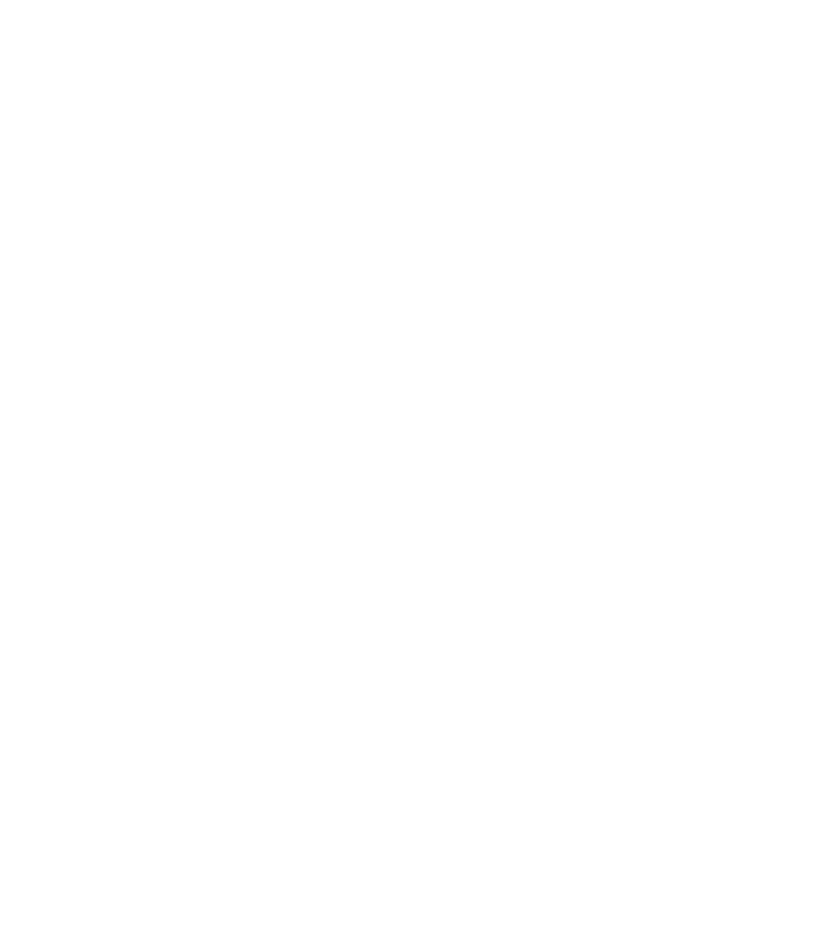
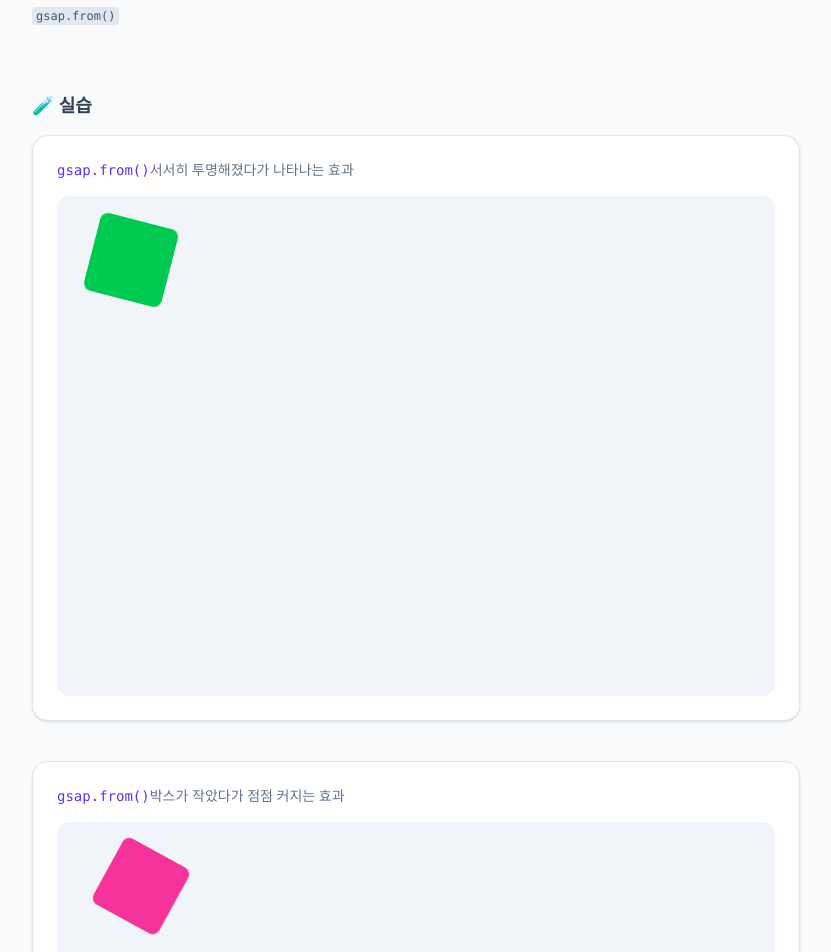
Before and after one commit to eeeunhey/GSAP_Project, a React (Vite) app in the folder GSAP_React/: page /gaspFrom in a window 1280 px wide. Before the commit this address had no page. Shown: the part 180-1132 px from the top of the page, without its empty margins (224-1055 px from the left). Before the commit the page ends 800 px from the top, so only its background shows below. Built offline with nearby package versions, Linux system fonts and the light colour scheme.

Commit message:
feat: gsap from 여러 효과 적용

```diff
--- a/GSAP_React/src/App.jsx
+++ b/GSAP_React/src/App.jsx
@@ -1,19 +1,17 @@
 import { Routes, Route } from "react-router-dom";
-import './App.css'
-import  HomePage  from "./pages/HomePage";
+import "./App.css";
+import HomePage from "./pages/HomePage";
 import { GsapTo } from "./pages/GsapTo";
-
-
+import GsapFrom from "./pages/GsapFrom";
 
 function App() {
-
-
   return (
     <Routes>
-      <Route path="/" element={<HomePage />}/>
-      <Route path="/gaspTo" element={<GsapTo/>}/>
+      <Route path="/" element={<HomePage />} />
+      <Route path="/gaspTo" element={<GsapTo />} />
+      <Route path="/gaspFrom" element={<GsapFrom />} />
     </Routes>
-  )
+  );
 }
 
-export default App
+export default App;
--- a/GSAP_React/src/pages/GsapFrom.jsx
+++ b/GSAP_React/src/pages/GsapFrom.jsx
@@ -1,21 +1,86 @@
 import { useGSAP } from "@gsap/react";
 import gsap from "gsap";
-import LessonTemplate from "../components/LessonTemplate"
+import LessonTemplate from "../components/LessonTemplate";
 
 const GsapFrom = () => {
+  useGSAP(() => {
+    gsap.from("#green-box", {
+      x:250,
+      opacity: 2, //초 단위 투명
+      repeat: -1,
+      yoyo: true,
+      rotation:360,
+      duration:2,
+      ease:'circ.inout'
+    });
+  });
+
+    useGSAP(() => {
+    gsap.from("#pink-box", {
+      x:250,
+      scale:0.2,
+      repeat: -1,
+      yoyo: true,
+      rotation:360,
+      duration:2,
+      ease:'power1.inOut'
+    });
+  });
+
   return (
     <div>
       <LessonTemplate
         title="GSAP FROM"
         highlight="from() 학습하기"
+        intro={
+          <>
+            <code className="px-1 py-0.5 bg-slate-200 ">gsap.from()</code>{" "}
+            메소드는 요소를 시작지점을 내가 지정하고 <strong></strong>
+          </>
+        }
+        summaryBox={
+          <>
+            <p className="text-slate-600 leading-relaxed">
+              <code className="px-1 py-0.5 bg-slate-200 rounded text-xs">
+                gsap.from()
+              </code>{" "}
+            </p>
+          </>
+        }
       >
+        <div className="space-y-10">
+          <div className="p-6 bg-white rounded-2xl shadow-sm border border-slate-200">
+            <p className="text-slate-500 text-sm mb-4">
+              {" "}
+              <code className="text-indigo-600">gsap.from()</code>
+              서서히 투명해졌다가 나타나는 효과
+            </p>
 
+            <div className="relative h-[500px] bg-slate-100 rounded-xl p-6 overflow-hidden">
+              <div id="green-box" className="w-20 h-20 bg-green-500 rounded-lg" />
+            </div>
+          </div>
 
+          <div className="p-6 bg-white rounded-2xl shadow-sm border border-slate-200">
+            <p className="text-slate-500 text-sm mb-4">
+              {" "}
+              <code className="text-indigo-600">gsap.from()</code>
+              박스가 작았다가 점점 커지는 효과
+              <br />
 
+            </p>
+
+            <div className="relative h-[300px] bg-slate-100 rounded-xl p-6 overflow-hidden">
+              <div
+                id="pink-box"
+                className="w-20 h-20 bg-pink-500 rounded-lg"
+              />
+            </div>
+          </div>
+        </div>
       </LessonTemplate>
+    </div>
+  );
+};
 
-    </div>
-  )
-}
-
-export default GsapFrom
+export default GsapFrom;
--- a/GSAP_React/src/pages/HomePage.jsx
+++ b/GSAP_React/src/pages/HomePage.jsx
@@ -44,9 +44,16 @@ const HomePage = () => {
 
           <LearningCard
             title="GSAP From"
-            description="시작 위치를 기준으로 애니메이션하는 방법을 다룰 예정입니다."
-            disabled={true}
-            tag="준비 중"
+            description={
+              <>
+                 <code className="px-1 py-0.5 rounded bg-slate-100 text-[11px]">
+                  gsap.from()
+                </code>
+                메소드를 활용한 애니메이션 실습
+              </>
+            }
+
+            to="/gaspFrom"
           />
 
           <LearningCard
```
